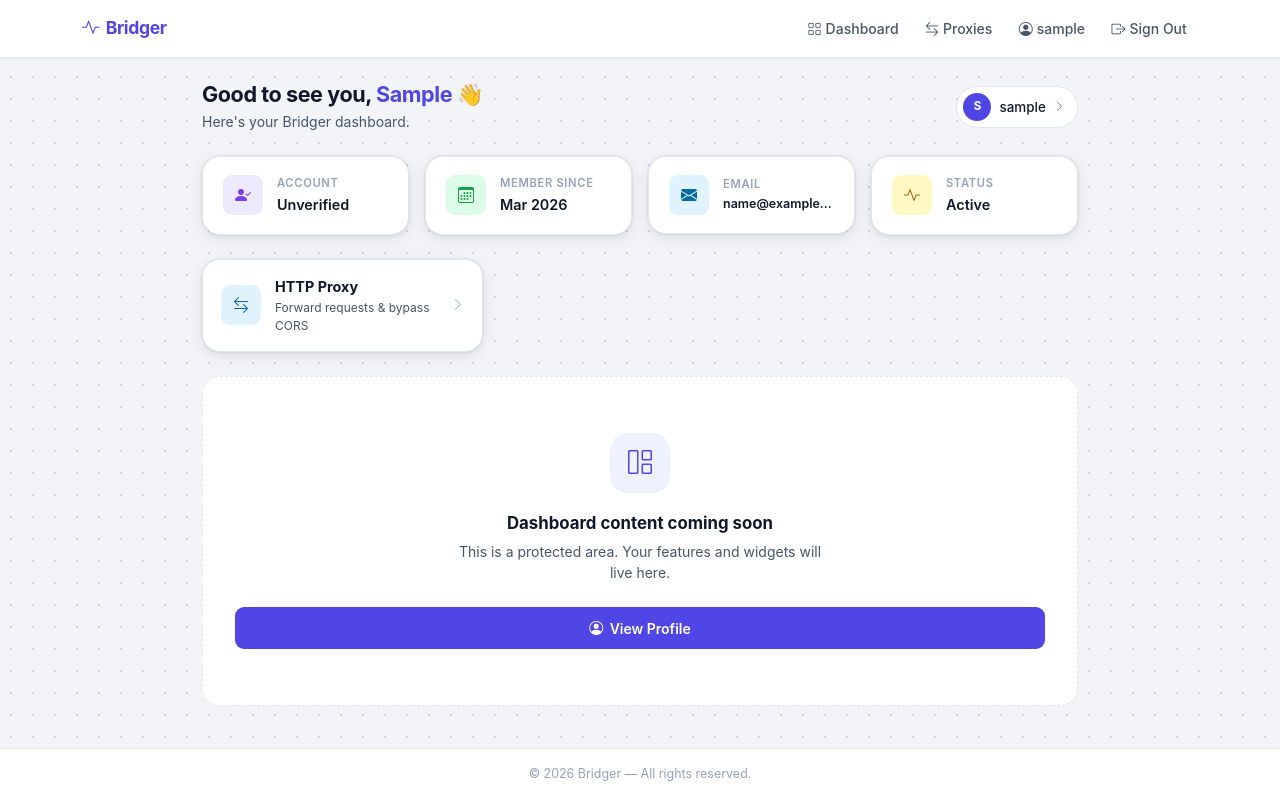
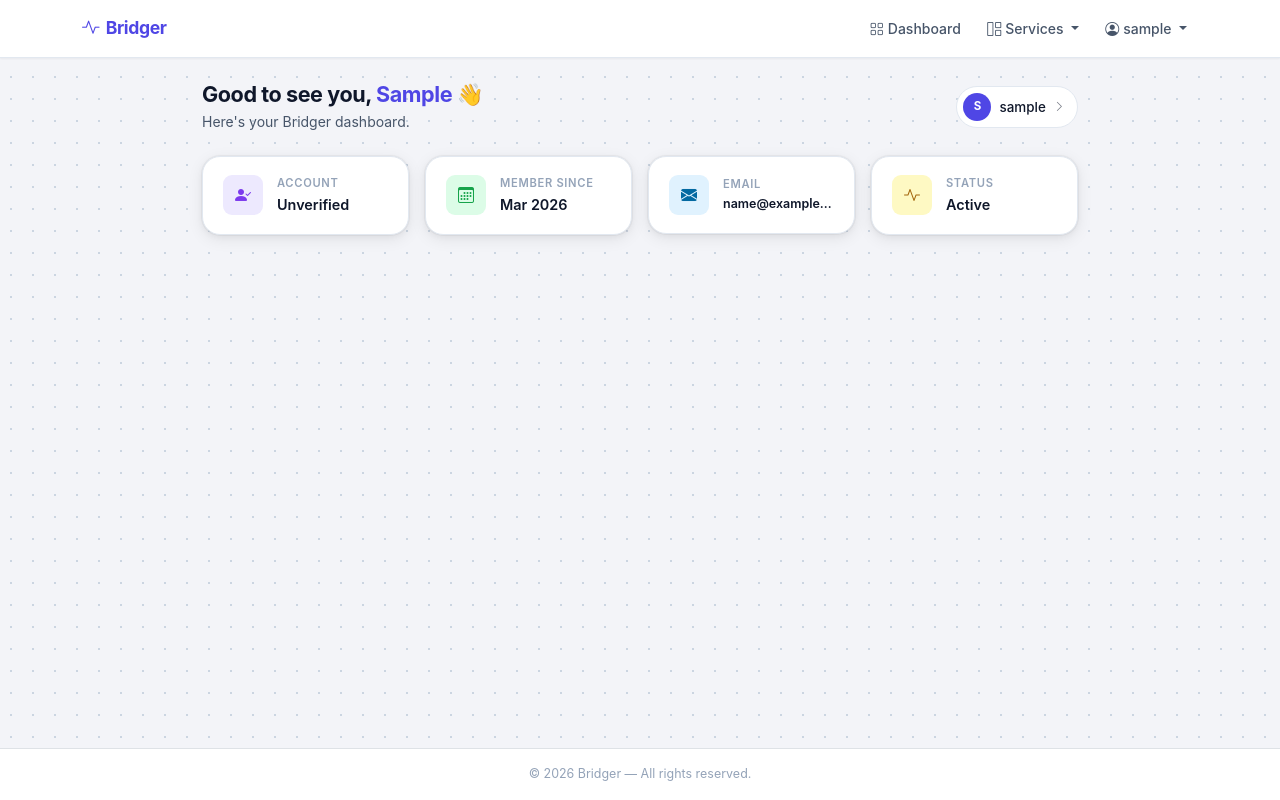
Before and after one commit to adminKing123/bridger, a Flask app: page /dashboard in a window 1280 px wide. Run offline with Flask 3, Linux system fonts and the light colour scheme; the visitor is signed in with stand-in values (Sample User, id 1).

Commit message:
feat(ui): replace flat nav links with Services/Settings dropdowns; clean dashboard

```diff
--- a/app/static/css/main.css
+++ b/app/static/css/main.css
@@ -95,6 +95,23 @@ body {
   transition: background var(--transition);
 }
 .app-navbar .btn-nav-cta:hover { background: var(--primary-dark) !important; }
+.app-navbar .dropdown-menu {
+  background: var(--surface);
+  border: 1px solid var(--border);
+  box-shadow: var(--shadow-sm);
+  border-radius: var(--radius);
+  min-width: 11rem;
+  padding: .35rem;
+}
+.app-navbar .dropdown-item {
+  font-size: .875rem;
+  font-weight: 500;
+  color: var(--text-2);
+  border-radius: var(--radius-sm);
+  padding: .4rem .7rem;
+}
+.app-navbar .dropdown-item:hover { background: var(--bg); color: var(--text); }
+.app-navbar .dropdown-divider { border-color: var(--border); margin: .3rem 0; }
 
 /* ── 4. Auth screen wrapper ─────────────────────────────────── */
 .auth-page {
--- a/app/templates/base.html
+++ b/app/templates/base.html
@@ -49,24 +49,42 @@
               <i class="bi bi-grid me-1"></i>Dashboard
             </a>
           </li>
-          <li class="nav-item">
-            <a class="nav-link" href="{{ url_for('proxy_manager.list_proxies') }}">
-              <i class="bi bi-arrow-left-right me-1"></i>Proxies
+
+          <!-- Services dropdown -->
+          <li class="nav-item dropdown">
+            <a class="nav-link dropdown-toggle" href="#" role="button"
+               data-bs-toggle="dropdown" aria-expanded="false">
+              <i class="bi bi-grid-1x2 me-1"></i>Services
             </a>
+            <ul class="dropdown-menu dropdown-menu-end">
+              <li>
+                <a class="dropdown-item" href="{{ url_for('proxy_manager.list_proxies') }}">
+                  <i class="bi bi-arrow-left-right me-2"></i>HTTP Proxies
+                </a>
+              </li>
+            </ul>
           </li>
-          <li class="nav-item">
-            <a class="nav-link" href="{{ url_for('profile.profile') }}">
+
+          <!-- Settings dropdown -->
+          <li class="nav-item dropdown">
+            <a class="nav-link dropdown-toggle" href="#" role="button"
+               data-bs-toggle="dropdown" aria-expanded="false">
               <i class="bi bi-person-circle me-1"></i>{{ current_user.username }}
             </a>
-          </li>
-          <li class="nav-item">
-            <a
-              class="nav-link"
-              href="{{ url_for('auth.logout') }}"
-              data-logout-trigger
-            >
-              <i class="bi bi-box-arrow-right me-1"></i>Sign Out
-            </a>
+            <ul class="dropdown-menu dropdown-menu-end">
+              <li>
+                <a class="dropdown-item" href="{{ url_for('profile.profile') }}">
+                  <i class="bi bi-person me-2"></i>Profile
+                </a>
+              </li>
+              <li><hr class="dropdown-divider"></li>
+              <li>
+                <a class="dropdown-item" href="{{ url_for('auth.logout') }}"
+                   data-logout-trigger>
+                  <i class="bi bi-box-arrow-right me-2"></i>Sign Out
+                </a>
+              </li>
+            </ul>
           </li>
         {% else %}
           <li class="nav-item">
--- a/app/templates/dashboard/dashboard.html
+++ b/app/templates/dashboard/dashboard.html
@@ -77,35 +77,5 @@
     </div>
   </div>
 
-  <!-- ── Services ──────────────────────────────────────────── -->
-  <div class="row g-3 mb-4">
-    <div class="col-md-4">
-      <a href="{{ url_for('proxy_manager.list_proxies') }}" class="dash-service-card" style="text-decoration:none;">
-        <div class="dash-service-icon" style="background:#e0f2fe;color:#0369a1;">
-          <i class="bi bi-arrow-left-right"></i>
-        </div>
-        <div>
-          <p class="dash-service-name">HTTP Proxy</p>
-          <p class="dash-service-desc">Forward requests &amp; bypass CORS</p>
-        </div>
-        <i class="bi bi-chevron-right ms-auto" style="color:var(--text-3);font-size:.8rem;"></i>
-      </a>
-    </div>
-  </div>
-
-  <!-- ── Coming soon panel ───────────────────────────────── -->
-  <div class="dash-empty-panel">
-    <div class="dash-empty-icon">
-      <i class="bi bi-grid-1x2"></i>
-    </div>
-    <h2 class="dash-empty-title">Dashboard content coming soon</h2>
-    <p class="dash-empty-body">
-      This is a protected area. Your features and widgets will live here.
-    </p>
-    <a href="{{ url_for('profile.profile') }}" class="btn-auth btn-ind" style="display:inline-flex;text-decoration:none;font-size:.875rem;">
-      <i class="bi bi-person-circle"></i>View Profile
-    </a>
-  </div>
-
 </div>
 {% endblock %}
```
